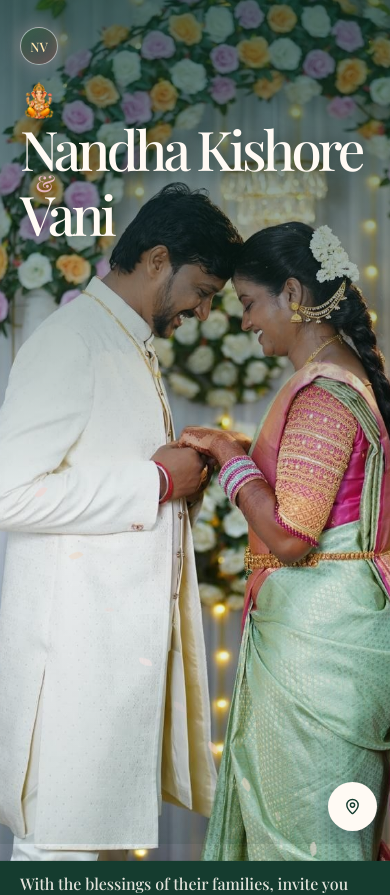
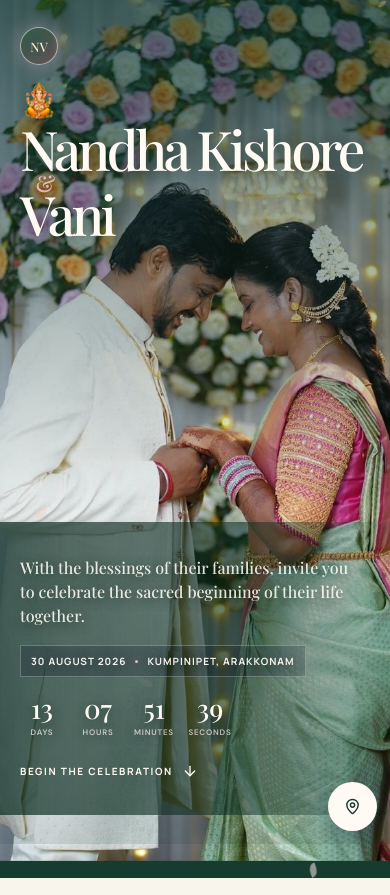
Before and after one commit to mefor1398-collab/nandha, a React (Vite) app: page / in a window 390 px wide. Shown: the top 895 px of the page. Built offline with nearby package versions, Linux system fonts and the light colour scheme; a web font is replaced by a local one.

Commit message:
Show invitation details in mobile opening view

```diff
--- a/src/styles.css
+++ b/src/styles.css
@@ -257,7 +257,8 @@ input:focus, textarea:focus, select:focus { border-color: var(--rose); box-shado
   .hero h1 { margin-bottom: 0; font-size: clamp(52px, 14vw, 56px); line-height: .77; text-shadow: 0 2px 16px rgba(7, 32, 23, .56); }
   .hero h1 span { white-space: normal; }
   .hero h1 em { margin-top: 4px; margin-bottom: 1px; font-size: .42em; }
-  .hero__details { padding-top: 28px; }
+  .hero__details { position: absolute; z-index: 2; top: 64svh; left: 20px; right: 20px; padding: 16px 0 12px; text-shadow: 0 2px 12px rgba(7, 32, 23, .72); }
+  .hero__details::before { content: ''; position: absolute; z-index: -1; inset: -18px -20px -18px; background: linear-gradient(90deg, rgba(12,45,34,.72) 0%, rgba(12,45,34,.56) 62%, rgba(12,45,34,.08) 100%); pointer-events: none; }
   .hero__line { max-width: 340px; margin: 0 0 17px; font-size: 16px; }
   .hero__countdown { margin: 18px 0 20px; }
   .hero__date-status { display: none; }
```
